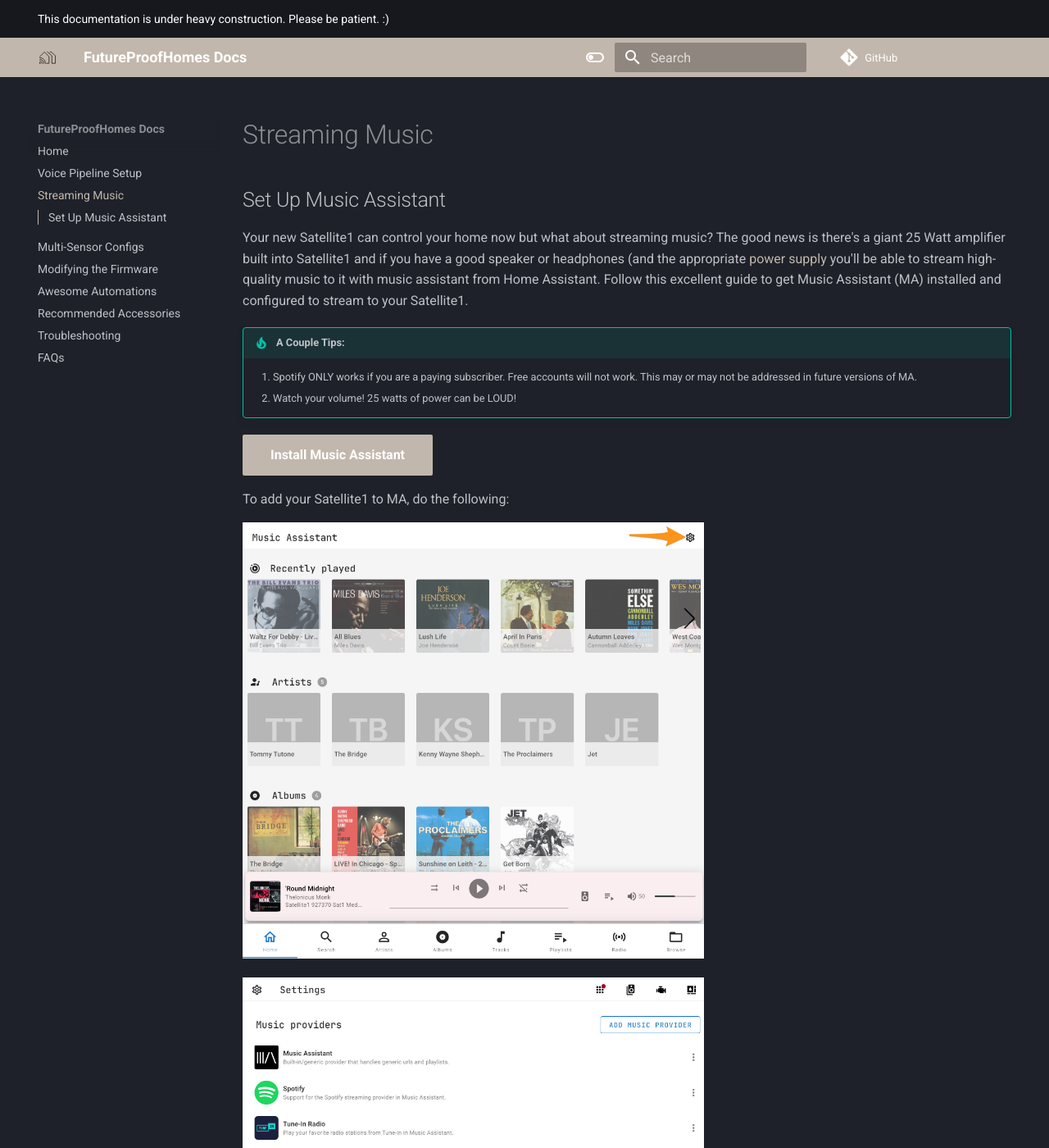
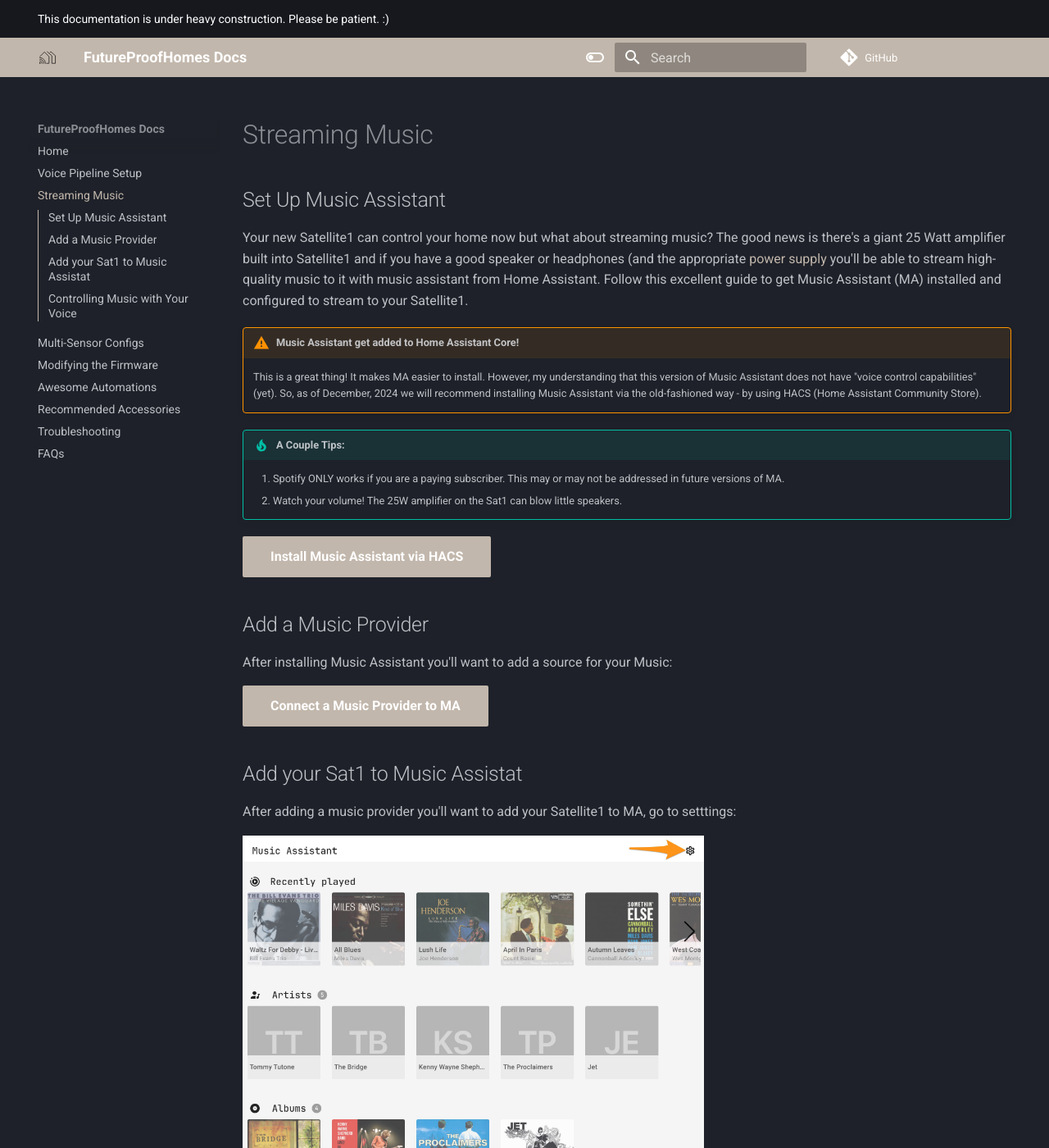
Before and after one commit to FutureProofHomes/Documentation, an MkDocs documentation site: the page built from docs/streaming-music.md, in a window 1280 px wide and 1400 px high. Shown: the whole window at 82% size. Built offline with MkDocs 1.6.1 and Material for MkDocs 9.7.7, drawn with Linux system fonts in a browser that asks for light colours; comment, search, counter and statistics services are not loaded; some of the changed text lies outside the part shown.

Commit message:
more details regarding Music Assistnat

```diff
--- a/docs/streaming-music.md
+++ b/docs/streaming-music.md
@@ -2,29 +2,65 @@
 
 Your new Satellite1 can control your home now but what about streaming music? The good news is there's a giant 25 Watt amplifier built into Satellite1 and if you have a good speaker or headphones (and the appropriate [power supply](./recommended-accessories.md/) you'll be able to stream high-quality music to it with music assistant from Home Assistant.  Follow this excellent guide to get Music Assistant (MA) installed and configured to stream to your Satellite1.
 
+!!! warning "Music Assistant get added to Home Assistant Core!"
+
+    This is a great thing! It makes MA easier to install.  However, my understanding that this version of Music Assistant does not have "voice control capabilities" (yet).  So, as of December, 2024 we will recommend installing Music Assistant via the old-fashioned way - by using HACS (Home Assistant Community Store).
+
 !!! tip "A Couple Tips:"
 
-    1. Spotify ONLY works if you are a paying subscriber.  Free accounts will not work.  This may or may not be addressed in future versions of MA.
-    2. Watch your volume!  25 watts of power can be LOUD!
+    1. Spotify ONLY works if you are a paying subscriber.  This may or may not be addressed in future versions of MA.
+    2. Watch your volume!  The 25W amplifier on the Sat1 can blow little speakers.
 
-[Install Music Assistant](https://music-assistant.io/installation/){ .md-button .md-button--primary }
+[Install Music Assistant via HACS](https://music-assistant.io/integration/installation/#installation-of-the-deprecated-hacs-integration){ .md-button .md-button--primary }
 
-To add your Satellite1 to MA, do the following:
+## Add a Music Provider
+
+After installing Music Assistant you'll want to add a source for your Music:
+
+[Connect a Music Provider to MA](https://music-assistant.io/music-providers/){ .md-button .md-button--primary }
+
+## Add your Sat1 to Music Assistat
+
+After adding a music provider you'll want to add your Satellite1 to MA, go to setttings:
 
 <img width="60%" alt="image" src="/assets/MA0.png">
+
+Add Home Assistnat as Player Provider
 
 <img width="60%" alt="image" src="/assets/MA1.png">
 
 <img width="60%" alt="image" src="/assets/MA2.png">
 
+Add your Satellite1 to the list of players:
+
 <img width="60%" alt="image" src="/assets/MA3.png">
 
 <img width="60%" alt="image" src="/assets/MA4.png">
 
-That's it!  then select Sattelite1 as your Player Provider
+That's it!  Select your Sattelite1 as your Player Provider & play some music.
 
 <img width="60%" alt="image" src="/assets/MA5.png">
 
 <img width="60%" alt="image" src="/assets/MA6.png">
 
+## Controlling Music with Your Voice
+
+!!! warning "Beta Feature"
+
+    These capabilities are still rough around the edges.  It will get better in time.  Read the documentation carefully before you conclude something broken.  In reality it may just not work as you expect :)
+
+There are three ways to control music with your voice:
+
+??? abstract "I want to control my music without an AI/LLM and have less capabilites."
+
+    [Use Custom HA Intents to Control Music](https://music-assistant.io/integration/voice/#ha-assist){ .md-button .md-button--primary }
+
+??? abstract "I want to control my music with an AI/LLM and have more capabilities that work often, but not perfectly."
+
+    [Use OpenAI to Control Your Music](https://music-assistant.io/integration/voice/#ma-specific-conversation-agent){ .md-button .md-button--primary }
+
+??? abstract "I want to control my music with an AI/LLM and have more capabilities that work often, but not perfectly."
+
+    [Use a Local LLM to Control Your Music](https://music-assistant.io/integration/voice/#llm-conversation-agent){ .md-button .md-button--primary }
+
 [Back to top](./streaming-music.md/#set-up-music-assistant)
```
Also changed, not shown: docs/index.md (+16 -14 lines), docs/assets/discovered_sat1.png (added).
